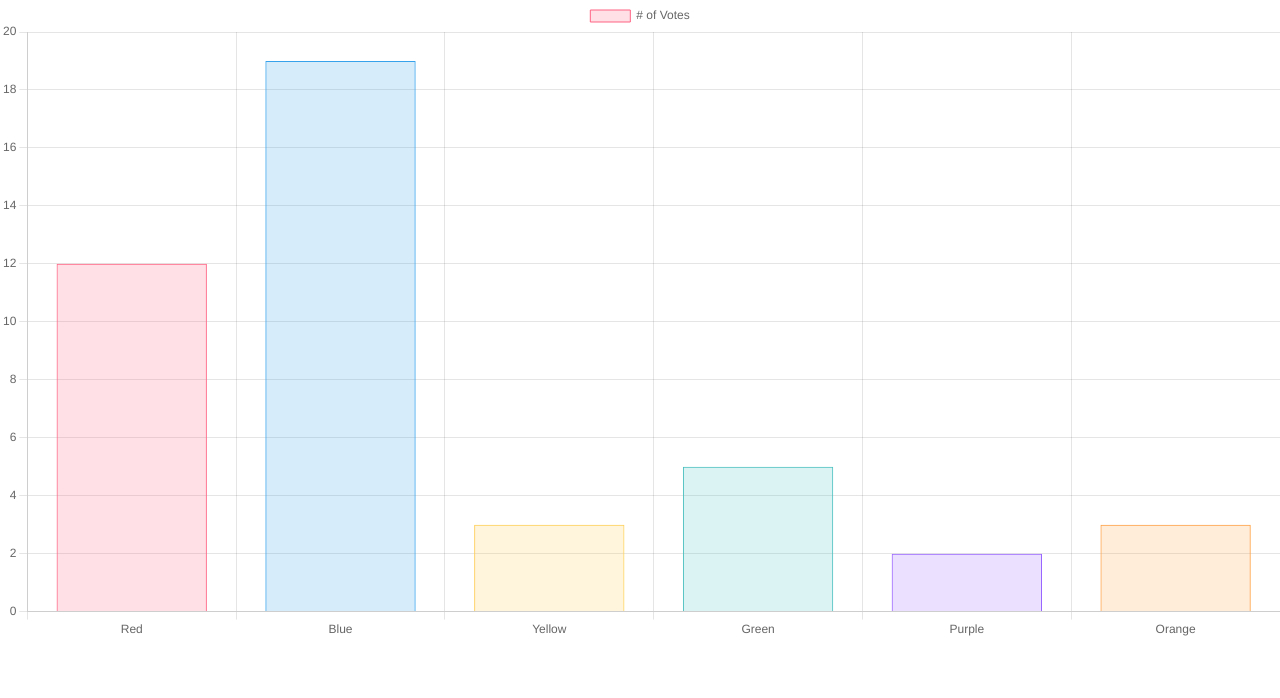
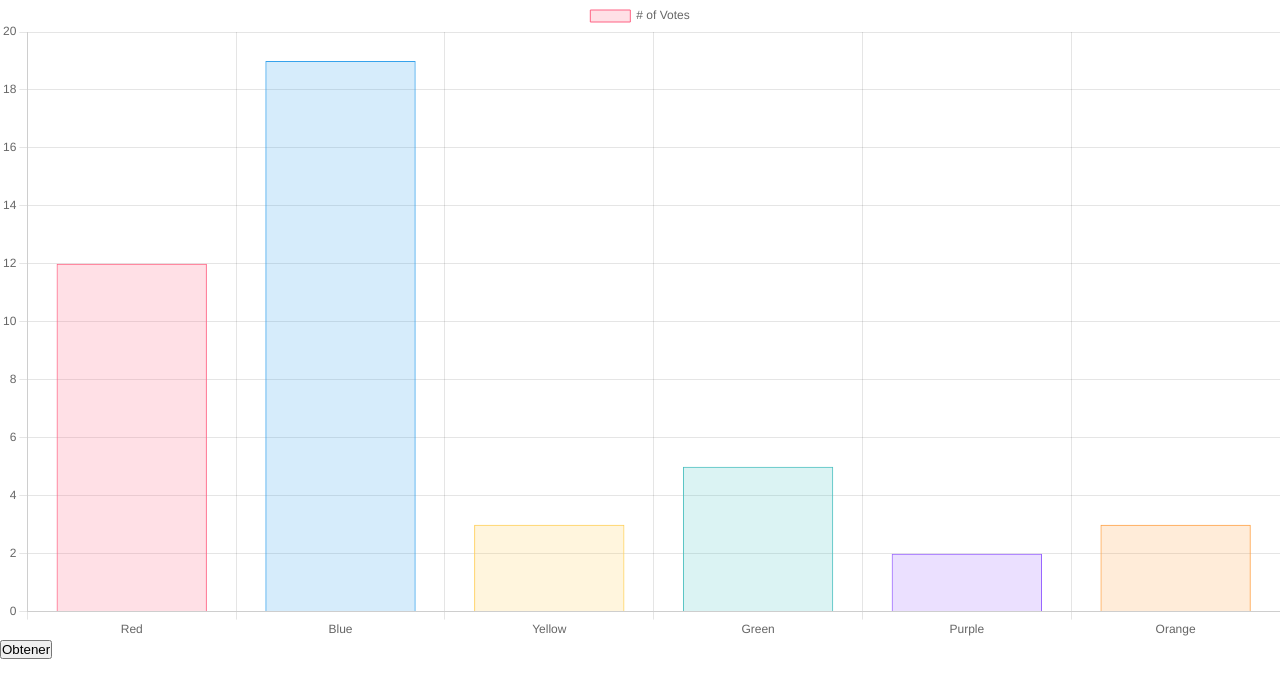
Before and after one commit to JesusFz93/UCamp-03-dashboard, a website: page app/index.html in a window 1280 px wide. Drawn offline with nearby package versions, Linux system fonts and the light colour scheme.

Commit message:
Ejemplo api

```diff
--- a/app/app.js
+++ b/app/app.js
@@ -1,3 +1,14 @@
+
+const obtener = () => {
+    const info = fetch('https://api.covidtracking.com/v1/us/daily.json')
+    .then(response => response.json())
+    .then(data => {
+        console.log(data);
+        return data;
+    })
+}
+
+
 const ctx = document.getElementById('myChart').getContext('2d');
 const myChart = new Chart(ctx, {
     type: 'bar',
--- a/app/index.html
+++ b/app/index.html
@@ -14,6 +14,8 @@
         <canvas id="myChart"></canvas>
       </div>
 
+      <button type="button" onclick="obtener()" >Obtener</button>
+
       <script src="https://cdn.jsdelivr.net/npm/chart.js"></script>
     <script src="app.js"></script>
 </body>
```
